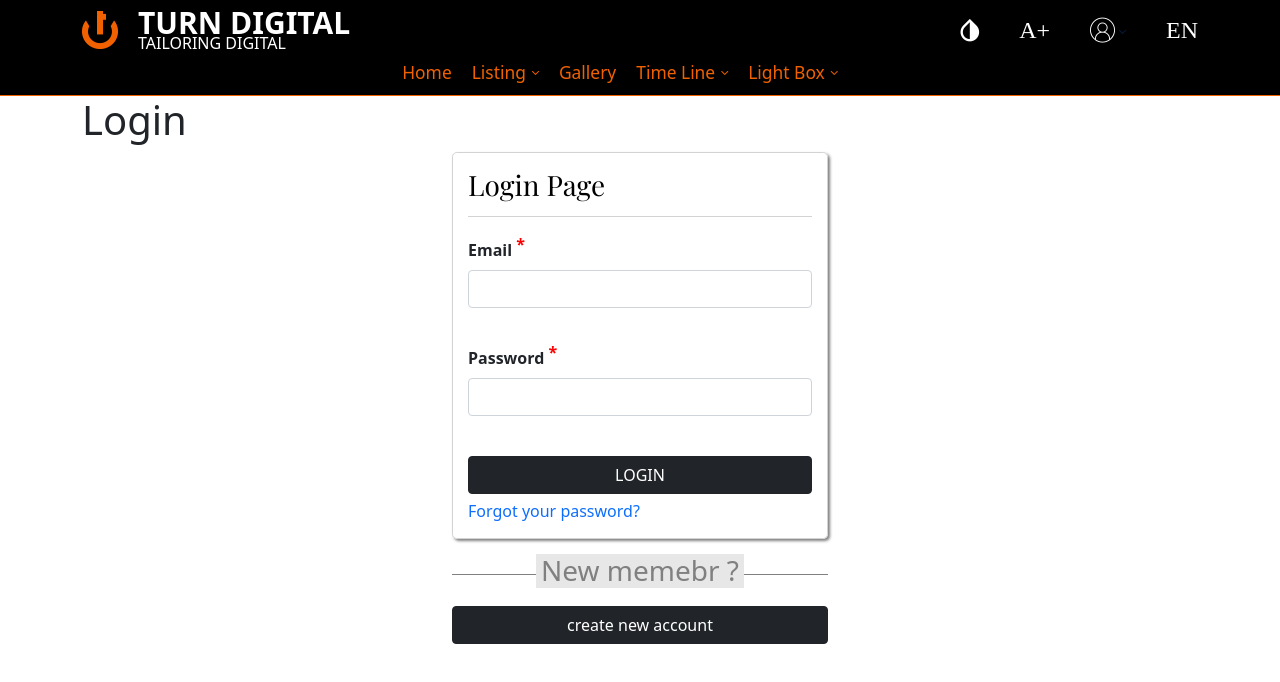
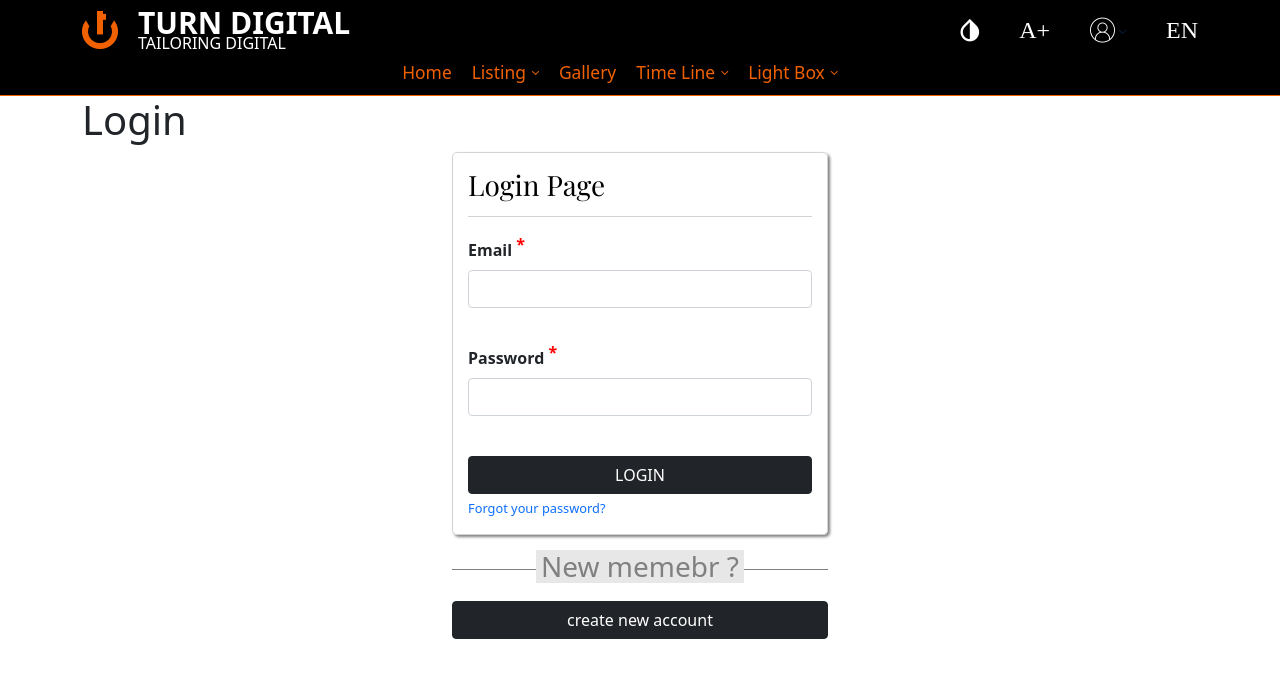
Before and after one commit to Randa-Elkhashen/awkaf-starter-kit, a Vue app: page /login in a window 1280 px wide. Shown: the top 682 px of the page. Built offline with nearby package versions, Linux system fonts and the light colour scheme.

Commit message:
user cycle fix imports

```diff
--- a/src/assets/sass/main.scss
+++ b/src/assets/sass/main.scss
@@ -3,10 +3,6 @@
 @import "Abstract/_mixins.scss";
 @import "Abstract/_variables.scss";
 
-/*shared styles*/
-:root{
-  font-size: 16px;
-}
 
 /*shared styles*/
 
--- a/src/modules/auth/components/TD_Login/Login.scss
+++ b/src/modules/auth/components/TD_Login/Login.scss
@@ -1,7 +1,7 @@
 /*variables*/
 $errorColor:red;
 $requiredColor : $errorColor;
-.login-container{
+.login-container , .forgot-password-container{
     display: block;
     max-width: 400px;
     margin: auto;
@@ -47,6 +47,7 @@ $requiredColor : $errorColor;
     list-style: none;
     padding: 0;
     margin-bottom: 0;
+    font-size: 0.8em;
     .form-card__other-options__option{
       color: #0066c0;
       transition: all 0.2s ease-in-out;
--- a/src/modules/auth/components/TD_Login/Login.vue
+++ b/src/modules/auth/components/TD_Login/Login.vue
@@ -43,7 +43,7 @@
 import "./login.scss";
 import {Form as VeeForm} from "vee-validate"
 import {authModuleService} from '@/services';
-import useTDLogin from "./userTDLogin";
+import useTDLogin from "@/modules/auth/components/TD_login/userTDLogin";
 export default {
   name: 'Login',
   components:{
```
